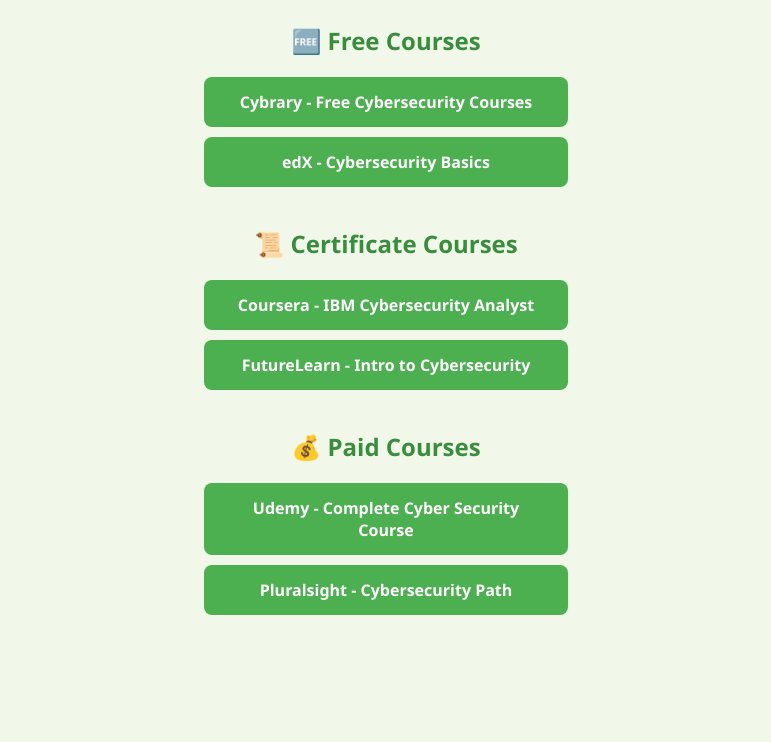
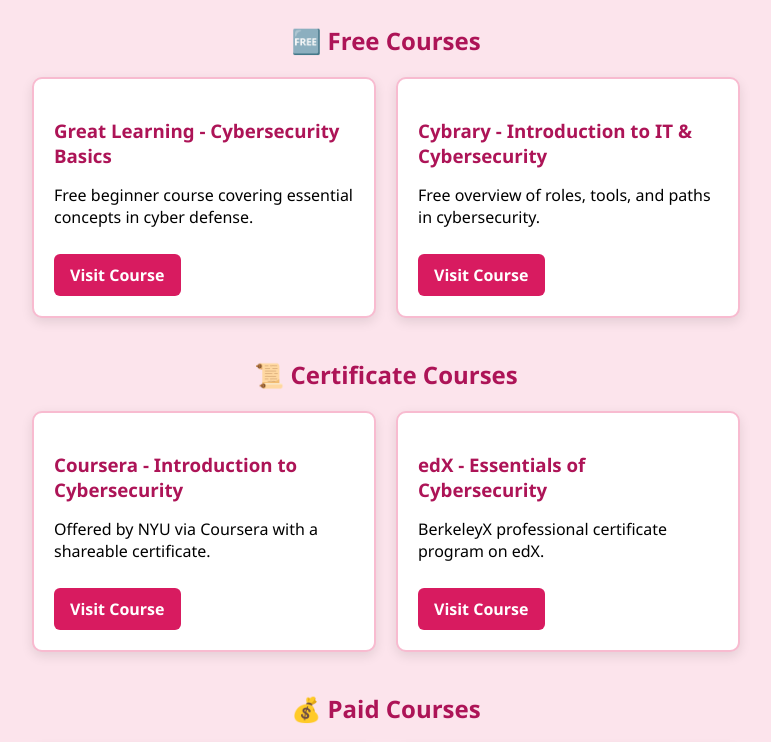
Before and after one commit to shehanaz070/course-explorer, a plain HTML site: page cys.html in a window 1280 px wide. Shown: the part 118-860 px from the top of the page, without its empty margins (254-1025 px from the left). Before the commit the page ends 800 px from the top, so only its background shows below. Drawn offline with Linux system fonts and the light colour scheme.

Commit message:
Update cys.html

```diff
--- a/cys.html
+++ b/cys.html
@@ -1,35 +1,5 @@
 <!DOCTYPE html>
 <html lang="en">
-  <style>
-  body {
-    font-family: 'Segoe UI', sans-serif;
-    background: #f1f8e9;
-    padding: 30px;
-    text-align: center;
-  }
-  h1 {
-    color: #2e7d32;
-    margin-bottom: 40px;
-  }
-  h2 {
-    color: #388e3c;
-    margin-top: 40px;
-  }
-  .course-link {
-    display: block;
-    margin: 10px auto;
-    background: #4caf50;
-    color: white;
-    padding: 14px 22px;
-    border-radius: 8px;
-    width: 320px;
-    text-decoration: none;
-    font-weight: bold;
-  }
-  .course-link:hover {
-    background: #2e7d32;
-  }
-</style>
 <head>
   <meta charset="UTF-8" />
   <title>Cybersecurity Courses</title>
@@ -37,39 +7,103 @@
   <style>
     body {
       font-family: 'Segoe UI', sans-serif;
-      background: #f1f8e9;
+      background: #fce4ec; /* light pink */
       padding: 30px;
       text-align: center;
     }
-    h1 { color: #2e7d32; margin-bottom: 40px; }
-    h2 { color: #388e3c; margin-top: 40px; }
-    .course-link {
-      display: block;
-      margin: 10px auto;
-      background: #4caf50;
+    h1 {
+      color: #c2185b;
+      margin-bottom: 40px;
+    }
+    h2 {
+      color: #ad1457;
+      margin-top: 40px;
+      margin-bottom: 20px;
+    }
+    .card-container {
+      display: flex;
+      flex-wrap: wrap;
+      justify-content: center;
+      gap: 20px;
+      margin-bottom: 40px;
+    }
+    .card {
+      background: white;
+      border: 2px solid #f8bbd0;
+      border-radius: 10px;
+      box-shadow: 0 4px 12px rgba(0, 0, 0, 0.1);
+      width: 300px;
+      padding: 20px;
+      text-align: left;
+      transition: transform 0.2s ease;
+    }
+    .card:hover {
+      transform: translateY(-5px);
+    }
+    .card h3 {
+      color: #ad1457;
+      margin-bottom: 10px;
+    }
+    .card a.button {
+      display: inline-block;
+      margin-top: 10px;
+      background: #d81b60;
       color: white;
-      padding: 14px 22px;
-      border-radius: 8px;
-      width: 320px;
+      padding: 10px 16px;
+      border-radius: 6px;
       text-decoration: none;
       font-weight: bold;
     }
-    .course-link:hover { background: #388e3c; }
+    .card a.button:hover {
+      background: #880e4f;
+    }
   </style>
 </head>
 <body>
+
   <h1><i class="fas fa-shield-alt"></i> Cybersecurity Courses</h1>
 
   <h2>🆓 Free Courses</h2>
-  <a class="course-link" href="https://www.cybrary.it/" target="_blank">Cybrary - Free Cybersecurity Courses</a>
-  <a class="course-link" href="https://www.edx.org/course/cybersecurity-basics" target="_blank">edX - Cybersecurity Basics</a>
+  <div class="card-container">
+    <div class="card">
+      <h3>Great Learning - Cybersecurity Basics</h3>
+      <p>Free beginner course covering essential concepts in cyber defense.</p>
+      <a class="button" href="https://www.mygreatlearning.com/academy/learn-for-free/courses/cyber-security-basics" target="_blank">Visit Course</a>
+    </div>
+    <div class="card">
+      <h3>Cybrary - Introduction to IT & Cybersecurity</h3>
+      <p>Free overview of roles, tools, and paths in cybersecurity.</p>
+      <a class="button" href="https://www.cybrary.it/course/introduction-to-it-and-cybersecurity" target="_blank">Visit Course</a>
+    </div>
+  </div>
 
   <h2>📜 Certificate Courses</h2>
-  <a class="course-link" href="https://www.coursera.org/specializations/ibm-cybersecurity-analyst" target="_blank">Coursera - IBM Cybersecurity Analyst</a>
-  <a class="course-link" href="https://www.futurelearn.com/courses/introduction-to-cyber-security" target="_blank">FutureLearn - Intro to Cybersecurity</a>
+  <div class="card-container">
+    <div class="card">
+      <h3>Coursera - Introduction to Cybersecurity</h3>
+      <p>Offered by NYU via Coursera with a shareable certificate.</p>
+      <a class="button" href="https://www.coursera.org/learn/intro-cyber-security" target="_blank">Visit Course</a>
+    </div>
+    <div class="card">
+      <h3>edX - Essentials of Cybersecurity</h3>
+      <p>BerkeleyX professional certificate program on edX.</p>
+      <a class="button" href="https://www.edx.org/professional-certificate/uc-berkeleyx-cybersecurity" target="_blank">Visit Course</a>
+    </div>
+  </div>
 
   <h2>💰 Paid Courses</h2>
-  <a class="course-link" href="https://www.udemy.com/course/the-complete-cyber-security-course/" target="_blank">Udemy - Complete Cyber Security Course</a>
-  <a class="course-link" href="https://www.pluralsight.com/paths/cyber-security" target="_blank">Pluralsight - Cybersecurity Path</a>
+  <div class="card-container">
+    <div class="card">
+      <h3>Udemy - Cyber Security Crash Course</h3>
+      <p>Complete overview of security basics and practices for beginners.</p>
+      <a class="button" href="https://www.udemy.com/course/cyber-security-course/" target="_blank">Visit Course</a>
+    </div>
+    <div class="card">
+      <h3>Pluralsight - Security Fundamentals</h3>
+      <p>In-depth paid training from industry experts on various security domains.</p>
+      <a class="button" href="https://www.pluralsight.com/paths/security-fundamentals" target="_blank">Visit Course</a>
+    </div>
+  </div>
+
 </body>
 </html>
```
